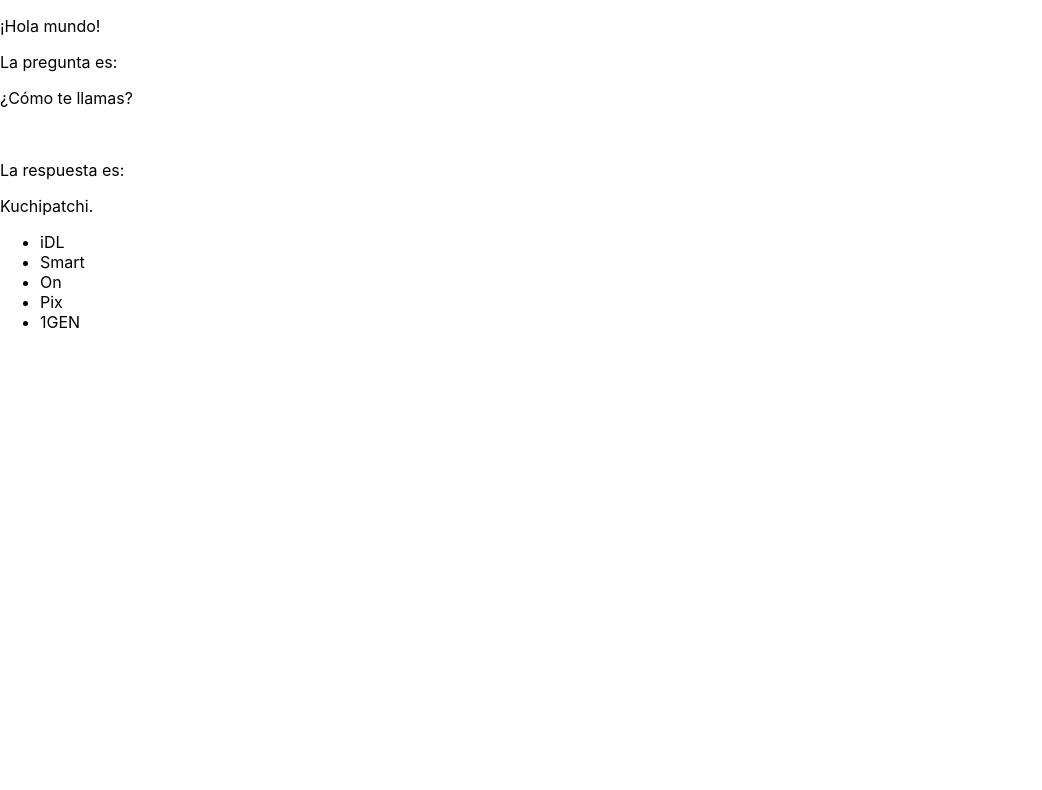
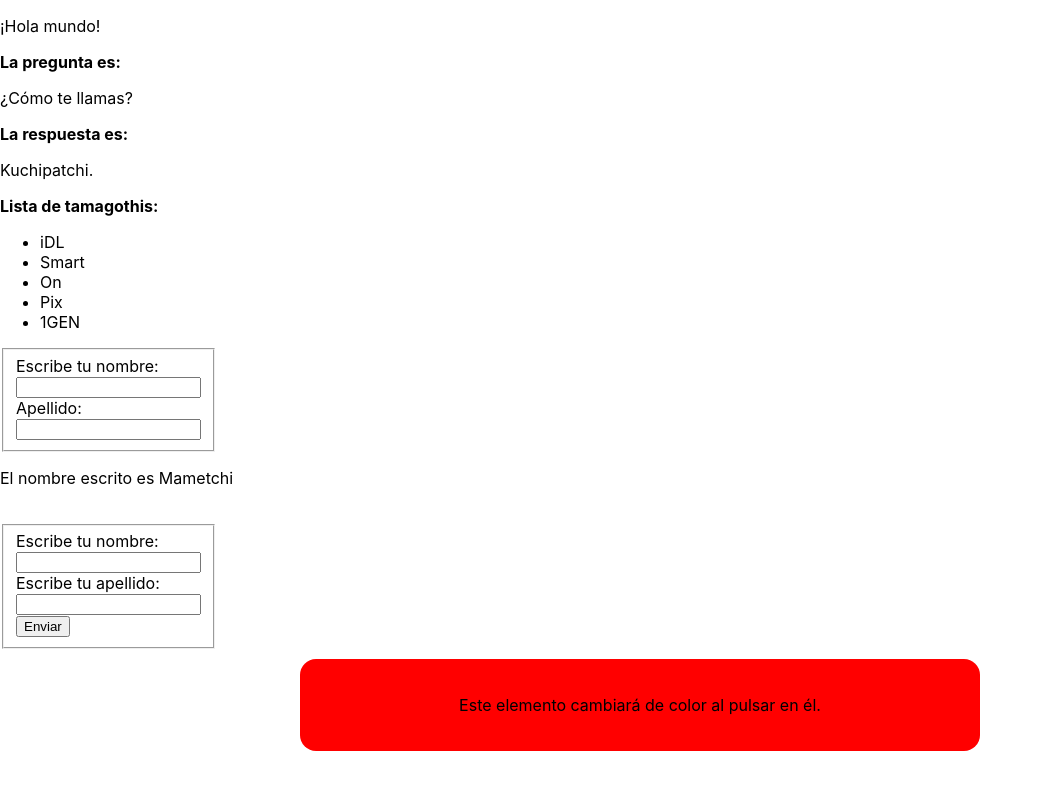
Before and after one commit to mwue111/ejemplos-react, a React (Create React App) app: page / in a window 1280 px wide. Shown: the top 790 px of the page, without its empty margins (0-1042 px from the left). Built offline with nearby package versions, Linux system fonts and the light colour scheme.

Commit message:
más ejemplos para trastear

```diff
--- a/src/App.css
+++ b/src/App.css
@@ -36,3 +36,18 @@
     transform: rotate(360deg);
   }
 }
+#onclick{
+  margin: 10px auto;
+  text-align: center;
+  width: 50%;
+  border-radius: 1em;
+  padding: 20px;
+}
+
+.cambiaFondo{
+  background-color: red;
+}
+
+.fondo2{
+  background-color: green;
+}
--- a/src/App.js
+++ b/src/App.js
@@ -2,13 +2,21 @@ import './App.css';
 import HelloWorld from './components/01-HelloWorld';
 import PreguntaRespuesta from './components/02-PreguntaRespuesta';
 import BucleFor from './components/03-BucleFor';
+import Formulario from './components/04-Formulario2';
+import Events from './components/05-Events';
+import Onclick from './components/06-Onclick';
 
 function App() {
+  const nombre = 'Mametchi';
+
   return (
     <div className="App">
       <HelloWorld />
       <PreguntaRespuesta />
       <BucleFor />
+      <Formulario data={nombre} />
+      <Events/>
+      <Onclick />
     </div>
   );
 }
--- a/src/components/02-PreguntaRespuesta.js
+++ b/src/components/02-PreguntaRespuesta.js
@@ -8,10 +8,9 @@ const PreguntaRespuesta = () => {
 
     return(
         <div>
-            <p>La pregunta es: </p>
+            <strong>La pregunta es: </strong>
             <Pregunta pregunta={question} />
-            <br/>
-            <p>La respuesta es: </p>
+            <strong>La respuesta es: </strong>
             <Respuesta respuesta={answer} />
         </div>
     )
--- a/src/components/03-BucleFor.js
+++ b/src/components/03-BucleFor.js
@@ -3,11 +3,16 @@ import React from 'react';
 const BucleFor = () => {
 
     const tamagotchis = ['iDL', 'Smart', 'On', 'Pix', '1GEN'];
+
     const muestraArray = tamagotchis.map((item) =>
-    <li key={item}>{item}</li>)
+        <li key={item}>{item}</li>
+    )
 
     return(
-        <ul>{muestraArray}</ul>
+        <div>
+            <strong>Lista de tamagothis: </strong>
+            <ul>{muestraArray}</ul>
+        </div>
     );
 }
 
--- /dev/null
+++ b/src/components/04-Formulario2.js
@@ -0,0 +1,30 @@
+import React, { useState } from 'react';
+
+const Formulario = ({data}) => {
+    const [name, setName] = useState(data);
+    const [surname, setSurname] = useState('');
+
+    const changeSurname = (e) => {
+        setSurname(e.target.value);
+    }
+
+    return(
+        <div>
+            <fieldset style={{ width: '10%'}}>
+                <label htmlFor='nombre'>Escribe tu nombre: </label>
+                <br/>
+                <input name='nombre' onChange={(e) => setName(e.target.value)}/>
+                <br/>
+                <label htmlFor='apellido'>Apellido:</label>
+                <br />
+                <input name='apellido' onChange={changeSurname} />
+            </fieldset>
+            <p>El nombre escrito es {name} {surname}</p>
+            <br/>
+
+        </div>
+
+    );
+}
+
+export default Formulario;
--- /dev/null
+++ b/src/components/05-Events.js
@@ -0,0 +1,41 @@
+import React, { useState } from 'react';
+
+const Events = () => {
+    const [name, setName] = useState('');
+    const [surname, setSurname] = useState('');
+
+    const handleInputName = (e) => {
+        setName(e.target.value);
+    }
+
+    const handleInputSurname = (e) => {
+        setSurname(e.target.value);
+    }
+
+    const handleInputChange = () => {
+        alert(`El nombre completo es ${name} ${surname}`);
+    }
+
+    return(
+        <div>
+            <form onSubmit={handleInputChange}>
+                <fieldset style={{ width: '10%'}}>
+                    <label htmlFor='name'>Escribe tu nombre: </label>
+                    <br />
+                    <input type='text' name='name' onChange={handleInputName} onKeyUp={e => {
+                        if(e.key === 'Enter' && name.length)
+                        {handleInputChange()}
+                        }}/>
+                    <br />
+                    <label htmlFor='surname'>Escribe tu apellido: </label>
+                    <br />
+                    <input type='text' name='name' onChange={handleInputSurname} />
+                    <br />
+                    <input type='submit' value='Enviar' />
+                </fieldset>
+            </form>
+        </div>
+    );
+}
+
+export default Events;
--- /dev/null
+++ b/src/components/06-Onclick.js
@@ -0,0 +1,23 @@
+import React, { useState } from 'react';
+
+const Onclick = () => {
+    const [clase, setClase] = useState('cambiaFondo');
+
+    const handleClick = () => {
+        if(clase !== 'cambiaFondo'){
+            setClase('cambiaFondo');
+        }else{
+            setClase('fondo2');
+        }
+    }
+
+    return(
+        <div>
+            <div id='onclick' className={clase} onClick={handleClick}>
+                <p>Este elemento cambiará de color al pulsar en él.</p>
+            </div>
+        </div>
+    )
+}
+
+export default Onclick;
```
